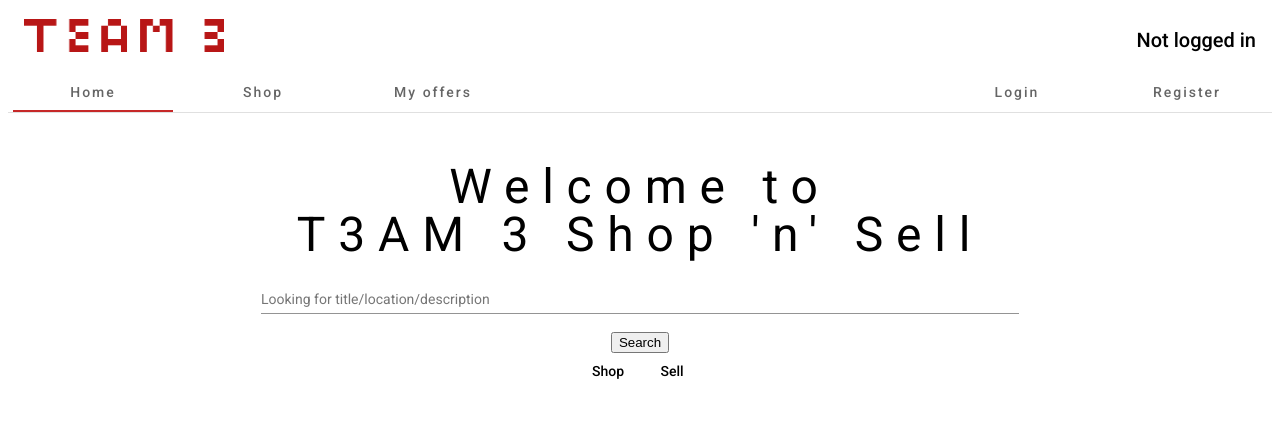
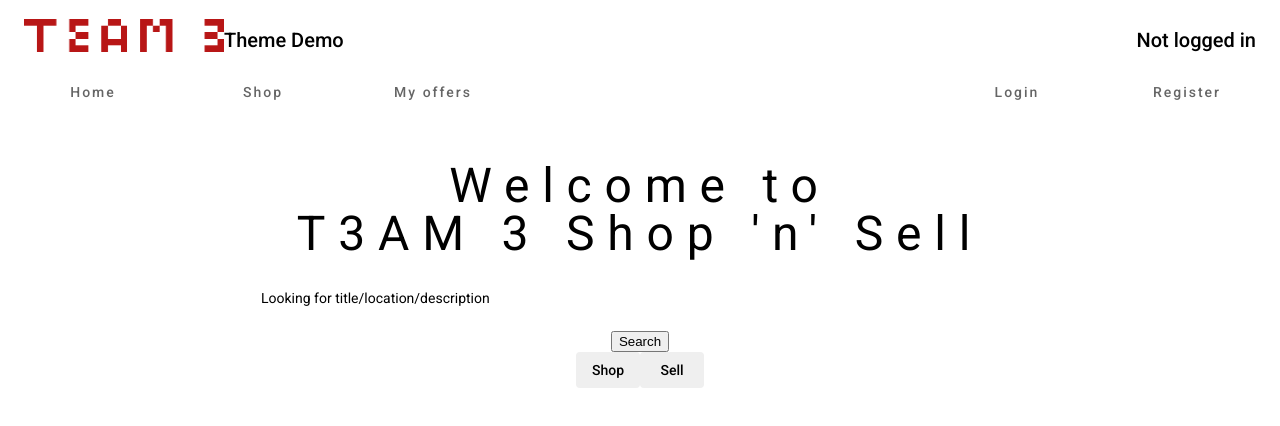
Before and after one commit to scg-unibe-ch/ese2020-team3, an Angular app in the folder frontend/: page / in a window 1280 px wide. Shown: the top 426 px of the page. Built offline with nearby package versions, Linux system fonts and the light colour scheme; no server answers.

Commit message:
working on theme feature

```diff
--- a/frontend/angular.json
+++ b/frontend/angular.json
@@ -28,6 +28,9 @@
               "src/custom-theme.scss",
               "src/styles.css"
             ],
+            "allowedCommonJsDependencies": [
+              "rxjs",
+           ],
             "scripts": []
           },
           "configurations": {
--- a/frontend/package.json
+++ b/frontend/package.json
@@ -23,7 +23,8 @@
     "@angular/platform-browser-dynamic": "~10.0.14",
     "@angular/router": "~10.0.14",
     "create-angular-component": "^1.0.4",
-    "rxjs": "~6.5.5",
+    "rxjs": "^6.5.5",
+    "rxjs-compat": "^6.6.3",
     "tslib": "^2.0.0",
     "zone.js": "~0.10.3"
   },
--- a/frontend/src/app/app.component.ts
+++ b/frontend/src/app/app.component.ts
@@ -3,6 +3,8 @@
 import { TodoList } from './models/todo-list.model';
 import { TodoItem } from './models/todo-item.model';
 import { environment } from '../environments/environment';
+import { Injectable } from '@angular/core';
+import { Subject } from 'rxjs/Subject';
 
 
 @Component({
@@ -54,3 +56,14 @@
     });
   }
 }
+
+
+@Injectable()
+export class ThemeService {
+  private _darkTheme = new Subject<boolean>();
+  isDarkTheme = this._darkTheme.asObservable();
+
+  setDarkTheme(isDarkTheme: boolean): void {
+    this._darkTheme.next(isDarkTheme);
+  }
+}
--- a/frontend/src/app/home/home.component.html
+++ b/frontend/src/app/home/home.component.html
@@ -4,6 +4,10 @@
   <mat-toolbar-row>
     <span class="span-logo"><img src="assets/logo.png" style="width: 200px"></span>
     <!--<span class="span-title">T3AM</span>-->
+    <span>
+      <h1>Theme Demo</h1>
+
+    </span>
     <span class="span-info">{{loggedInText()}}</span>
   </mat-toolbar-row>
 </mat-toolbar>
--- a/frontend/src/app/home/home.component.ts
+++ b/frontend/src/app/home/home.component.ts
@@ -1,4 +1,6 @@
 import { Component, OnInit } from '@angular/core';
+import { Observable } from 'rxjs/Observable';
+import { ThemeService } from '../app.component'
 
 @Component({
   selector: 'app-home',
@@ -6,14 +8,24 @@
   styleUrls: ['./home.component.css']
 })
 export class HomeComponent implements OnInit {
-
   isAdmin = false;
 
-  constructor() { }
+  ngOnInit(): void {}
+
+  /*
+  isDarkTheme: Observable<boolean>;
+
+
+  constructor(private themeService: ThemeService) { }
 
   ngOnInit(): void {
+    this.isDarkTheme = this.themeService.isDarkTheme;
   }
 
+  toggleDarkTheme(checked: boolean) {
+    this.themeService.setDarkTheme(checked);
+  }
+  */
 
   loggedInText(): string {
     var text;
--- a/frontend/src/custom-theme.scss
+++ b/frontend/src/custom-theme.scss
@@ -1,11 +1,19 @@
 @import '~@angular/material/theming';
-
 @include mat-core();
 
-//custom color
-$custom-app-primary: mat-palette($mat-red, 800);
-$custom-app-accent:  mat-palette($mat-red, 900);
-$custom-app-warn:    mat-palette($mat-deep-orange);
+//light color theme
+$light-app-primary: mat-palette($mat-red, 800);
+$light-app-accent:  mat-palette($mat-red, 900);
+$light-app-warn:    mat-palette($mat-deep-orange);
+$light-theme: mat-light-theme($light-app-primary, $light-app-accent, $light-app-warn);
 
-$custom-app-theme: mat-light-theme($custom-app-primary, $custom-app-accent, $custom-app-warn);
-@include angular-material-theme($custom-app-theme);
+//dark color theme
+.dark-theme {
+	color: $light-primary-text;
+	$dark-primary: mat-palette($mat-blue-grey);
+	$dark-accent:  mat-palette($mat-amber, A200, A100, A400);
+	$dark-warn:    mat-palette($mat-deep-orange);
+	$dark-theme:   mat-dark-theme($dark-primary, $dark-accent, $dark-warn);
+
+	@include angular-material-theme($dark-theme);
+}
```
Also changed, not shown: frontend/src/app/app.module.ts (+21 -15 lines), 1 other file (tests, documents, lock files or other folders).
